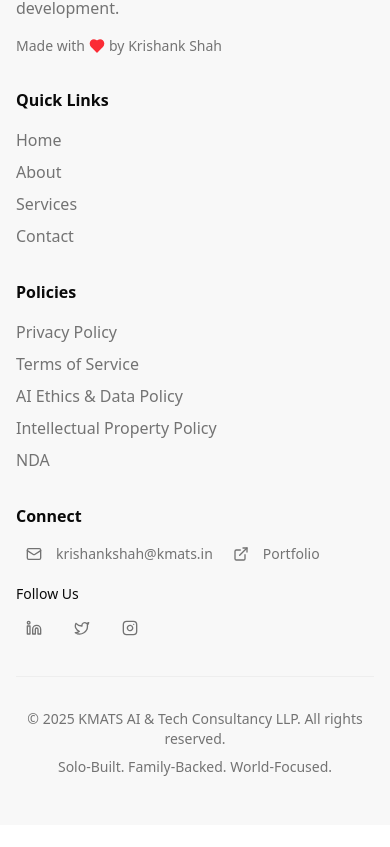
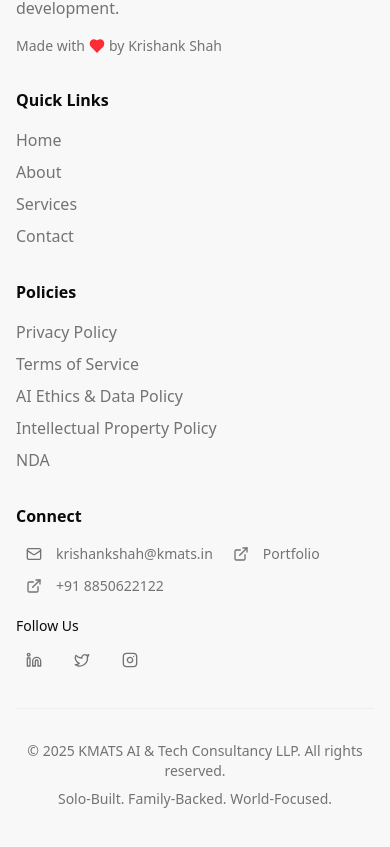
Before and after one commit to jashmhta/kmats2, a React (Vite) app: page /nda in a window 390 px wide. Shown: the part 2748-3595 px from the top of the page. Before the commit the page ends 3573 px from the top, so only its background shows below. Built offline with nearby package versions, Linux system fonts and the light colour scheme.

Commit message:
Added Phone Number

```diff
--- a/src/components/Footer.jsx
+++ b/src/components/Footer.jsx
@@ -112,7 +112,15 @@ export function Footer() {
                 <ExternalLink className="h-4 w-4 mr-2 group-hover:translate-x-1 transition-transform duration-300" />
                 Portfolio
               </Button>
-
+              <Button
+                variant="ghost"
+                size="sm"
+                onClick={() => window.open('https://wa.me/918850622122', '_blank')}
+                className="justify-start p-0 h-auto text-muted-foreground hover:text-primary transition-colors duration-300 group"
+              >
+                <ExternalLink className="h-4 w-4 mr-2 group-hover:translate-x-1 transition-transform duration-300" />
+                +91 8850622122
+              </Button>
               {/* Social Media Links */}
               <div className="pt-2">
                 <p className="text-sm font-medium text-foreground mb-2">Follow Us</p>
```
